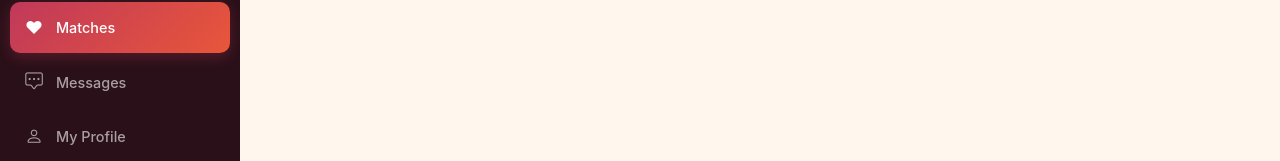
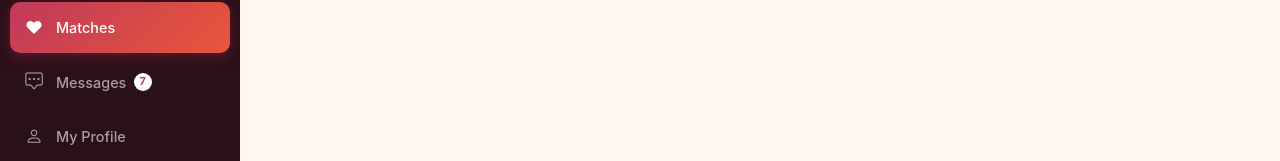
Before and after one commit to ruthbak/info3180-group-project, a Vue app: page /matches in a window 1280 px wide. Shown: the part 213-374 px from the top of the page. Built offline with nearby package versions, Linux system fonts and the light colour scheme.

Commit message:
feat: Updates on Dashboard layout

```diff
--- a/src/layouts/DashboardLayout.vue
+++ b/src/layouts/DashboardLayout.vue
@@ -40,7 +40,16 @@
         </RouterLink>
         <RouterLink to="/messages" class="dd-nav-link" :title="isCollapsed ? 'Messages' : ''">
           <span class="dd-nav-icon"><i class="bi bi-chat-square-dots"></i></span>
+          <div class="dd-nav-chat-wrap">
           <span class="dd-nav-label" v-if="!isCollapsed">Messages</span>
+
+          <span
+            v-if="totalUnreadChats > 0 && !isCollapsed"
+            class="dd-sidebar-chat-badge"
+          >
+            {{ totalUnreadChats }}
+          </span>
+        </div>
         </RouterLink>
         <RouterLink to="/profile/edit" class="dd-nav-link" :title="isCollapsed ? 'My Profile' : ''">
           <span class="dd-nav-icon"><i class="bi bi-person"></i></span>
@@ -103,6 +112,8 @@ const userName = computed(() => {
   if (!currentUser.firstname && !currentUser.lastname) return 'User'
   return `${currentUser.firstname} ${currentUser.lastname}`.trim()
 })
+
+const totalUnreadChats = ref (7)
 
 const router = useRouter()
 const route = useRoute()
@@ -382,4 +393,29 @@ function logout() {
   background: #4ade80; display: inline-block;
   margin-right: 0.25rem;
 }
+
+.dd-nav-chat-wrap {
+  display: flex;
+  align-items: center;
+  gap: 0.45rem;
+}
+
+.dd-sidebar-chat-badge {
+  min-width: 18px;
+  height: 18px;
+
+  border-radius: 50%;
+
+  background: #fff;
+  color: var(--dd-rose);
+
+  display: flex;
+  align-items: center;
+  justify-content: center;
+
+  font-size: 0.68rem;
+  font-weight: 700;
+
+  padding: 0 0.35rem;
+}
 </style>
```
